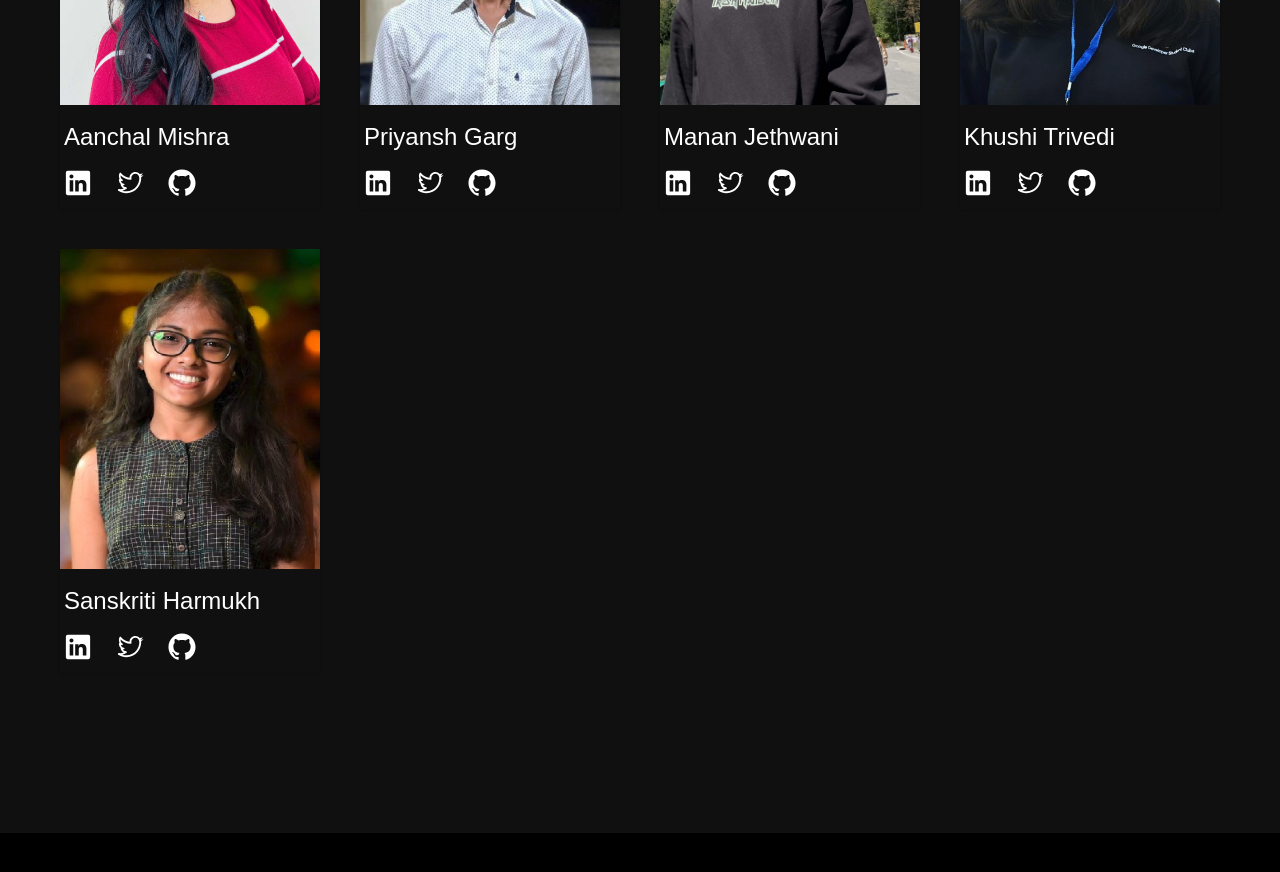
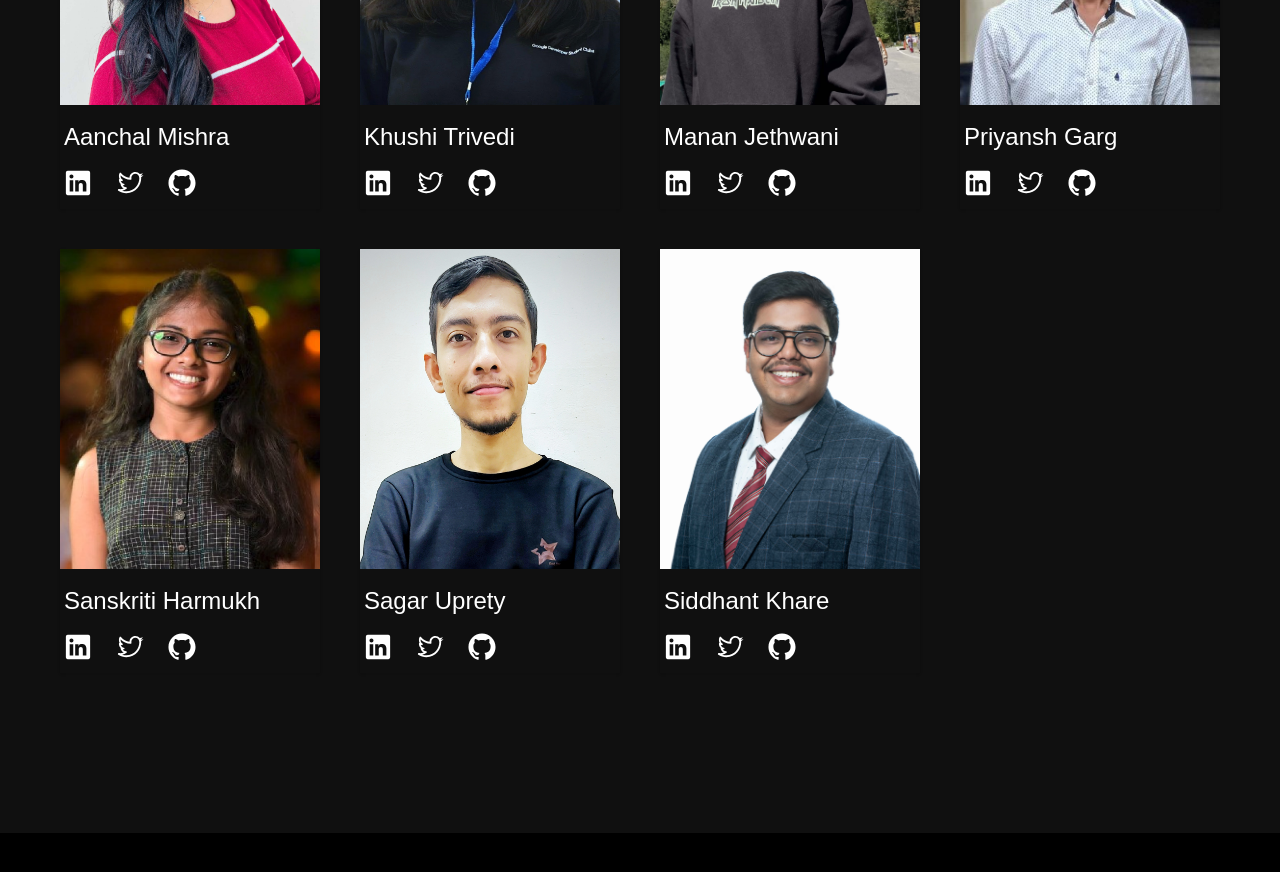
Before and after one commit to BitByte-TPC/hackbyte, a Next.js app: page /humans in a window 1280 px wide. Shown: the part 800-1672 px from the top of the page. Built offline with nearby package versions, Linux system fonts and the light colour scheme; a web font is replaced by a local one.

Commit message:
Updated Mentors Page

```diff
--- a/app/humans/page.jsx
+++ b/app/humans/page.jsx
@@ -26,6 +26,8 @@ import priyansh_garg from "@/public/humansPage/priyansh_garg.jpeg";
 import khushi from "@/public/humansPage/khushi.jpg";
 import sanskriti from "@/public/humansPage/sanskriti.jpg";
 import aanchal from "@/public/humansPage/aanchal.jpeg";
+import siddhant from "@/public/humansPage/Siddhant.jpeg";
+import sagar from "@/public/humansPage/Sagar.jpg";
 
 import CircleAnimation from "@/components/CircleAnimation";
 import Footer from "@/components/Footer";
@@ -190,11 +192,11 @@ export default function Team() {
       github: "https://github.com/mishra-aanchal",
     },
     {
-      name: "Priyansh Garg",
-      profilepic: priyansh_garg,
-      linkedin: "https://www.linkedin.com/in/priyansh3133/",
-      twitter: "https://twitter.com/priyansh3133",
-      github: "https://github.com/garg3133",
+      name: "Khushi Trivedi",
+      profilepic: khushi,
+      linkedin: "https://www.linkedin.com/in/trivedi-khushi/",
+      twitter: "https://twitter.com/KhushiT113/",
+      github: "https://github.com/trivedi-khushi",
     },
     {
       name: "Manan Jethwani",
@@ -204,11 +206,11 @@ export default function Team() {
       github: "https://github.com/mananjethwani",
     },
     {
-      name: "Khushi Trivedi",
-      profilepic: khushi,
-      linkedin: "https://www.linkedin.com/in/trivedi-khushi/",
-      twitter: "https://twitter.com/KhushiT113/",
-      github: "https://github.com/trivedi-khushi",
+      name: "Priyansh Garg",
+      profilepic: priyansh_garg,
+      linkedin: "https://www.linkedin.com/in/priyansh3133/",
+      twitter: "https://twitter.com/priyansh3133",
+      github: "https://github.com/garg3133",
     },
     {
       name: "Sanskriti Harmukh",
@@ -217,6 +219,22 @@ export default function Team() {
       twitter: "https://x.com/Senzkriti",
       github: "https://github.com/SanskritiHarmukh",
     },
+    {
+      name : "Sagar Uprety",
+      profilepic : sagar,
+      linkedin : "https://www.linkedin.com/in/sagar-uprety/",
+      twitter : "https://twitter.com/SagarUprety9",
+      github  : "https://github.com/sagar-uprety",
+    },
+    {
+      name : "Siddhant Khare",
+      profilepic : siddhant,
+      linkedin : "https://www.linkedin.com/in/siddhantkhare24/",
+      twitter : "https://twitter.com/Siddhant_K_code",
+      github  : "https://github.com/Siddhant-K-code",
+    },
+
+
   ];
 
   return (
```
Also changed, not shown: public/humansPage/Sagar.jpg (added), public/humansPage/Siddhant.jpeg (added).
